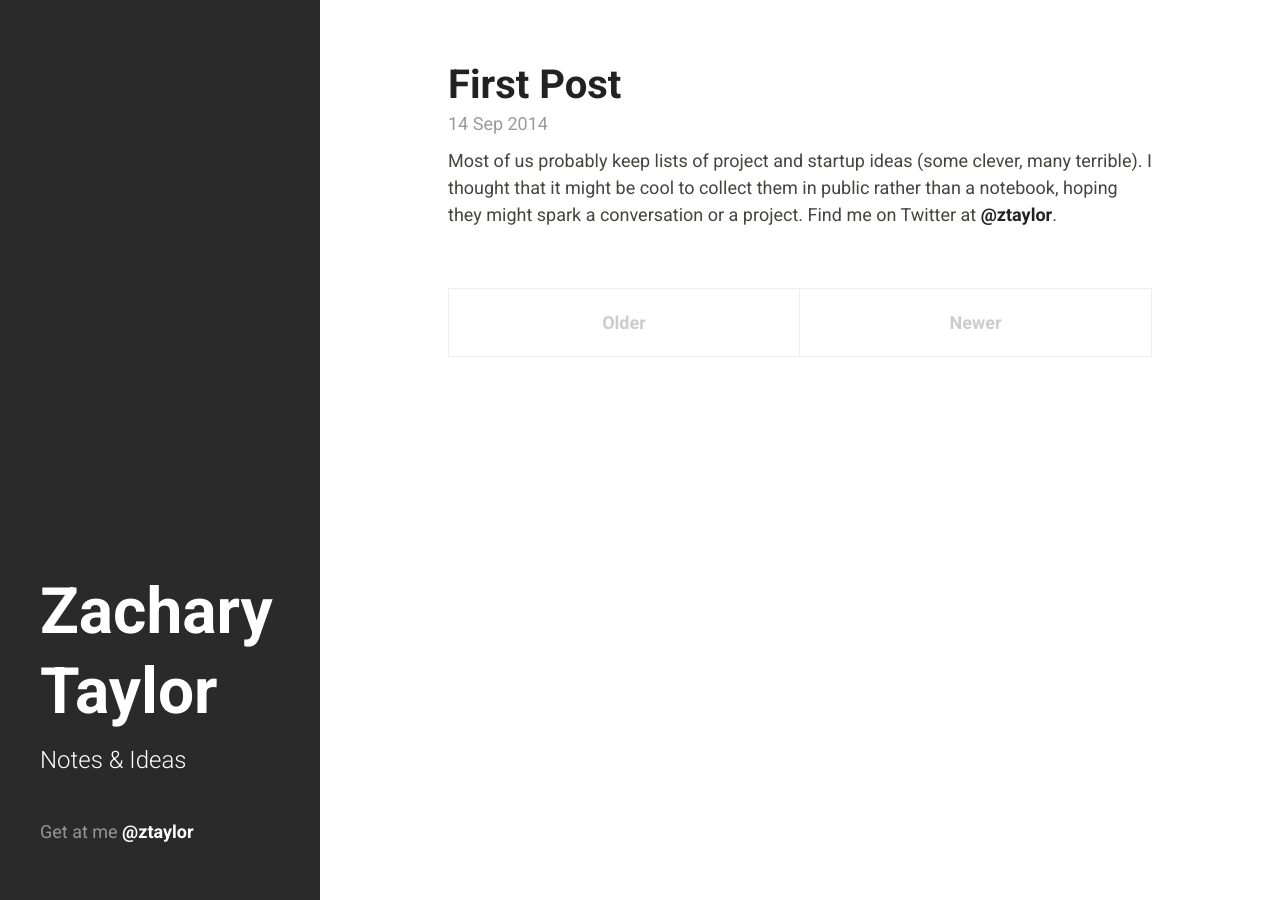
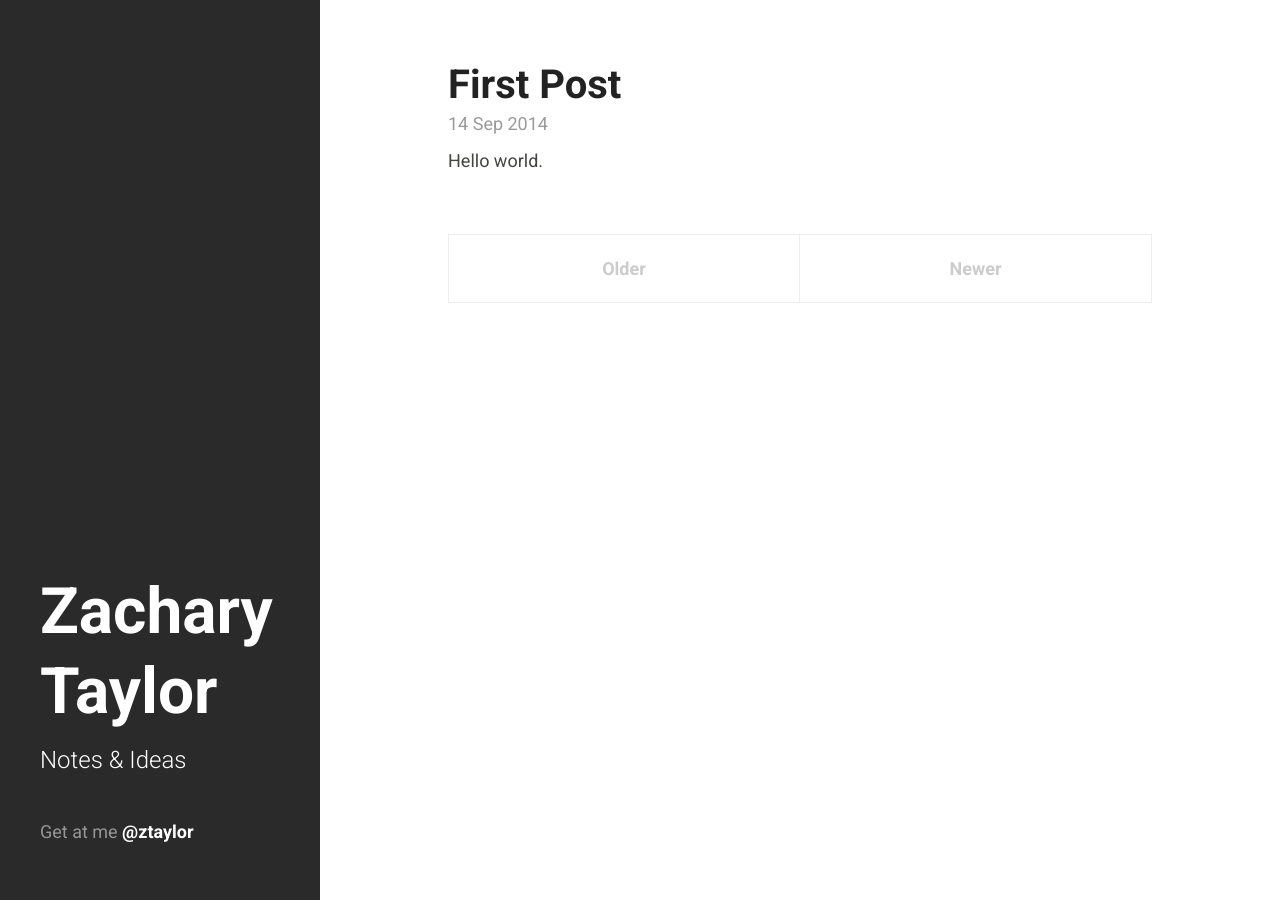
Before and after one commit to ztaylor/ztaylor.github.io, a Jekyll site: the page built from index.html, in a window 1280 px wide. Built offline with Jekyll 4.4.1, drawn with Linux system fonts in a browser that asks for light colours; Markdown is read by kramdown in place of the engine named in the settings; the list of posts is cut into pages by our own code.

Commit message:
simpler first post

```diff
--- a/_config.yml
+++ b/_config.yml
@@ -2,5 +2,5 @@ title:        Zachary Taylor
 description:  Notes & Ideas
 markdown:     rdiscount
 permalink:    pretty
-pygments:     true
+highlighter:  rouge
 paginate:     5
--- a/_posts/2014-09-14-first-post.md
+++ b/_posts/2014-09-14-first-post.md
@@ -1,3 +1,3 @@
 ---
 ---
-Most of us probably keep lists of project and startup ideas (some clever, many terrible). I thought that it might be cool to collect them in public rather than a notebook, hoping they might spark a conversation or a project. Find me on Twitter at <a href="https://twitter.com/ztaylor">@ztaylor</a>.
+Hello world.
--- a/index.html
+++ b/index.html
@@ -1,6 +1,6 @@
 ---
 layout: default
-title: Notes &amp; Ideas - Zachary Taylor
+title: Notes - Zachary Taylor
 ---
 
 <div class="posts">
```
Also changed, not shown: 3 other files.
